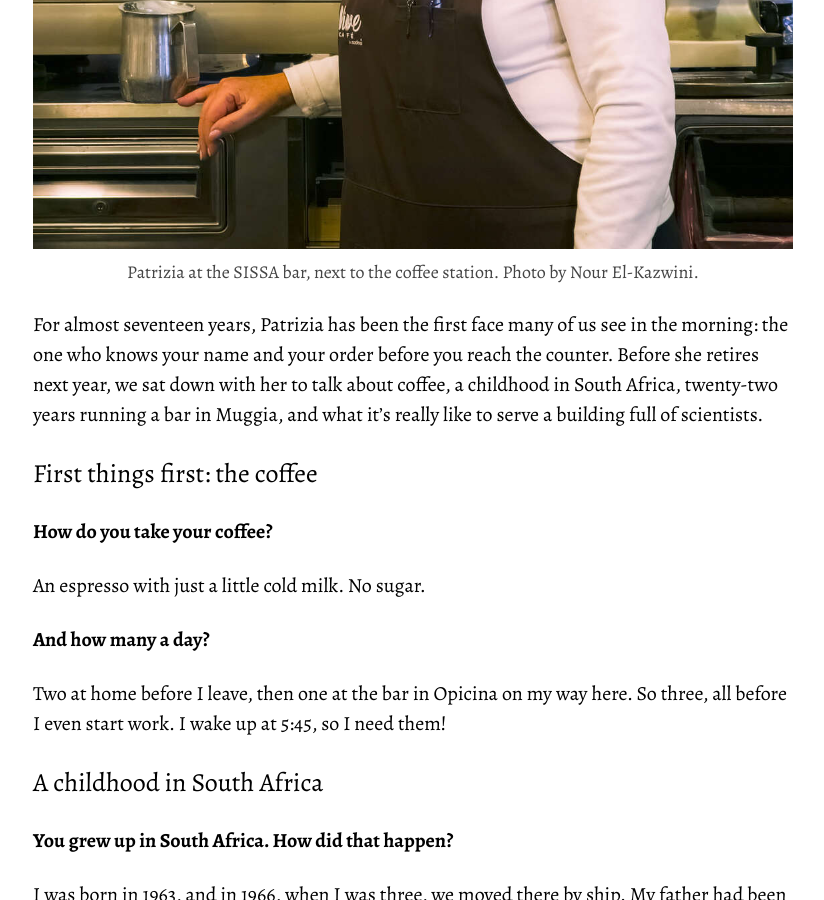
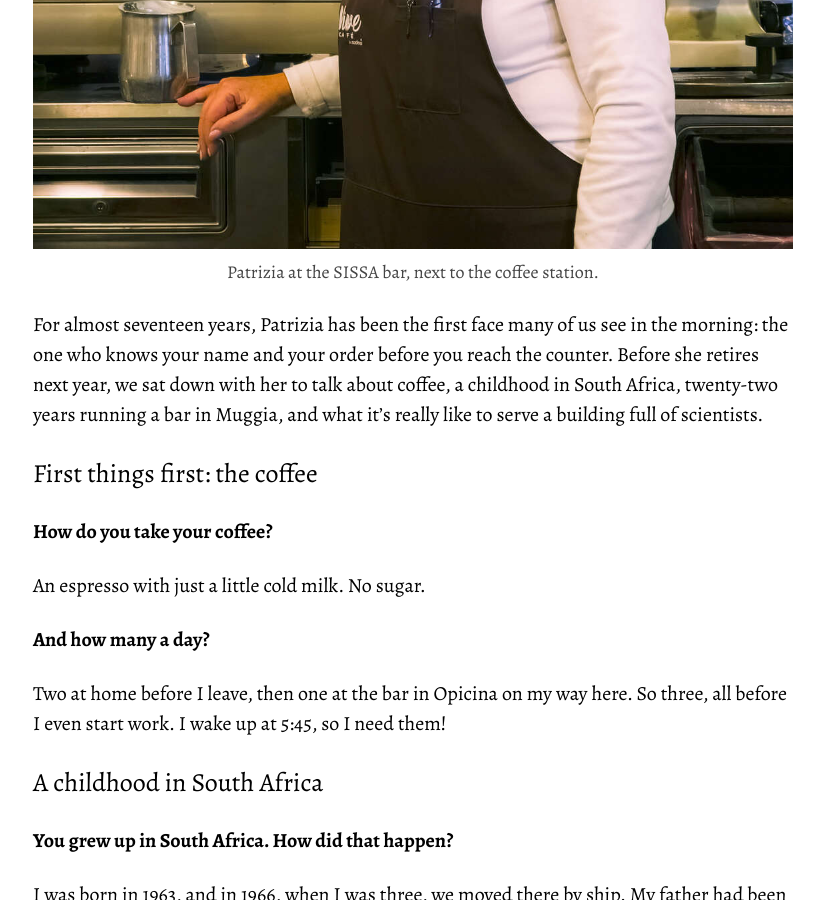
Before and after one commit to 11DE784A/InkwellWebsite, a Jekyll site: the page built from _posts/2026-11-07-behind-the-sissa-bar-a-conversation-with-patrizia.markdown, in a window 1280 px wide and 900 px high, scrolled down 964 px. Shown: the whole window, without its empty margins (227-1051 px from the left). Built offline with Jekyll 4.4.1, drawn with Linux system fonts in a browser that asks for light colours; some web fonts are replaced.

Commit message:
removed incorrect photo credit 2026-11-07-behind-the-sissa-bar-a-conversation-with-patrizia.markdown

```diff
--- a/_posts/2026-11-07-behind-the-sissa-bar-a-conversation-with-patrizia.markdown
+++ b/_posts/2026-11-07-behind-the-sissa-bar-a-conversation-with-patrizia.markdown
@@ -11,8 +11,7 @@ excerpt: Before she retires next year, we sat down with Patrizia to talk about c
 <figure>
   <img src="/assets/issue-1/patrizia.jpg"
        alt="Patrizia at the SISSA bar, standing next to the coffee station.">
-  <figcaption>Patrizia at the SISSA bar, next to the coffee station. Photo
-  by {{ page.author }}.
+  <figcaption>Patrizia at the SISSA bar, next to the coffee station.
   </figcaption>
 </figure>
 
```
